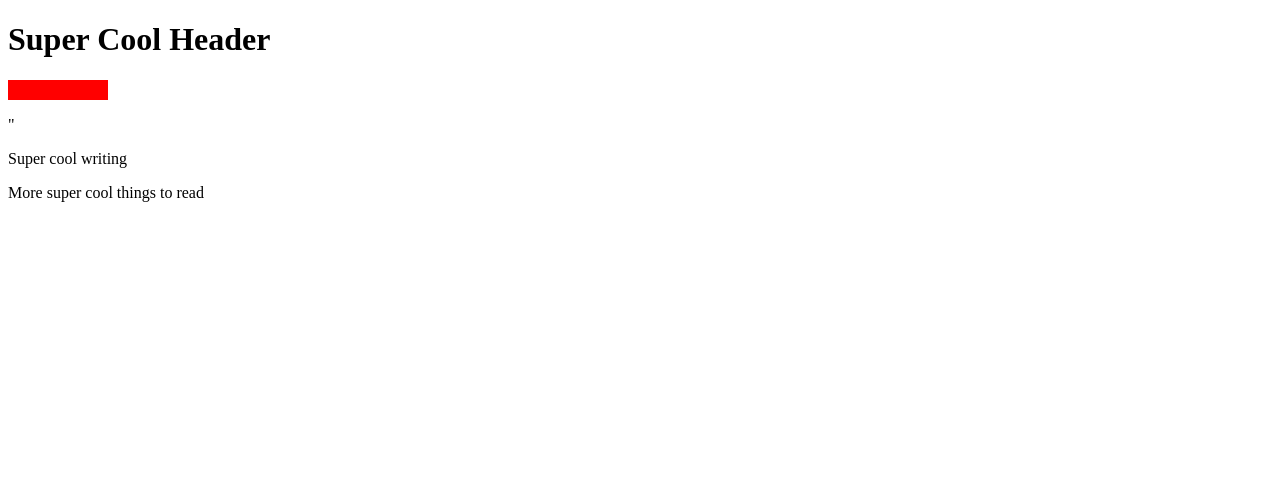
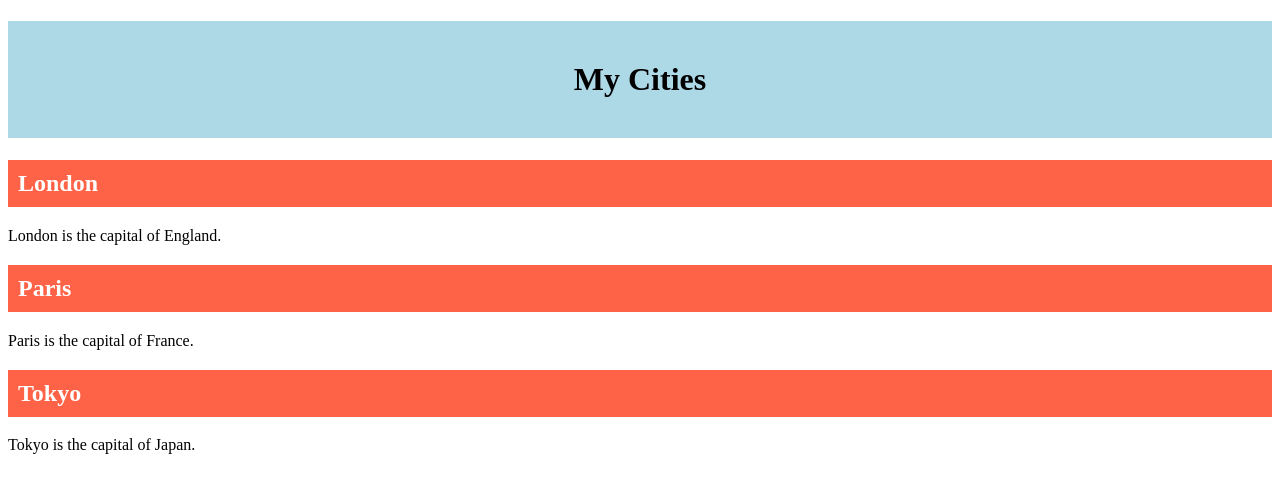
Before and after one commit to BriannaTonner/IASC-1P02-2022, a plain HTML site: page labs/lab3/week3lab1.html in a window 1280 px wide. Drawn offline with Linux system fonts and the light colour scheme.

Commit message:
more fixes

```diff
--- a/labs/lab3/week3lab1.html
+++ b/labs/lab3/week3lab1.html
@@ -4,31 +4,34 @@
 
 	<head>
 		<style>
-	p:empty {
-	  width: 100px;
-	  height: 20px;
-	  background: #ff0000;
-
-		#firstHeader {
-  background-color: tomato;
+	/* Style the element with the id "myHeader" */
+	#myHeader {
+	  background-color: lightblue;
 	  color: black;
 	  padding: 40px;
 	  text-align: center;
 	}
-	.greenText{
+
+	/* Style all elements with the class name "city" */
+	.city {
 	  background-color: tomato;
 	  color: white;
 	  padding: 10px;
 	}
 	</style>
-	</head>
-	<body>
 
-		<h1 id="firstHeader"> Super Cool Header </h1>
+	<!-- An element with a unique id -->
+	<h1 id="myHeader">My Cities</h1>
 
-	<p></p>"
-	<p class="greenText"> Super cool writing </p>
-	<p class="greenText"> More super cool things to read </p>
+	<!-- Multiple elements with same class -->
+	<h2 class="city">London</h2>
+	<p>London is the capital of England.</p>
+
+	<h2 class="city">Paris</h2>
+	<p>Paris is the capital of France.</p>
+
+	<h2 class="city">Tokyo</h2>
+	<p>Tokyo is the capital of Japan.</p>
 
 	</body>
 
```
Lines whose indentation alone changed are shown as unchanged.
